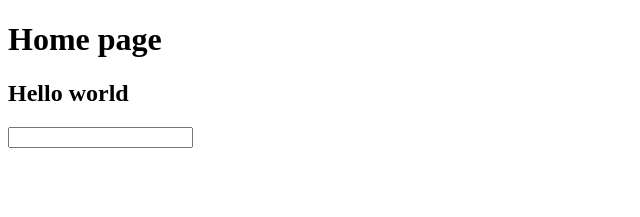
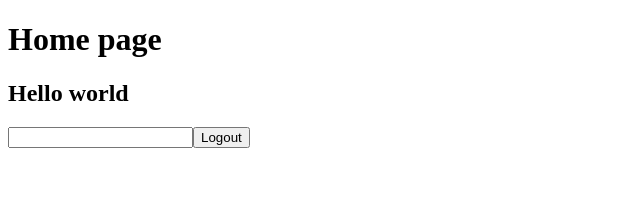
Before and after one commit to apsys-mx/apsys.frontend.base, a React (Vite) app: page / in a window 1280 px wide. Shown: the top 217 px of the page, without its empty margins (0-640 px from the left). Built offline with nearby package versions, Linux system fonts and the light colour scheme; what redux-oidc would draw is missing.

Commit message:
Implements logout

```diff
--- a/src/features/home/index/home.jsx
+++ b/src/features/home/index/home.jsx
@@ -4,6 +4,8 @@ import { getTitle } from '../home.selectors'
 import { setTitle } from '../home.slice'
 
 import DesktopTemplate from './home.template'
+
+import userMananger from '../../../auth/user-manager'
 
 /**
  * Home component
@@ -13,8 +15,15 @@ const Home = () => {
 	const title = useSelector((state) => getTitle(state))
 
 	const onchangeTitle = (event) => dispatch(setTitle(event.target.value))
+	const onLogoutClick = () => userMananger.signoutRedirect()
 
-	return <DesktopTemplate title={title} onchangeTitle={onchangeTitle} />
+	return (
+		<DesktopTemplate
+			title={title}
+			onchangeTitle={onchangeTitle}
+			onLogoutClick={onLogoutClick}
+		/>
+	)
 }
 
 export default Home
--- a/src/features/home/index/home.template.jsx
+++ b/src/features/home/index/home.template.jsx
@@ -3,12 +3,13 @@ import React from 'react'
 /**
  * Home component
  */
-const HomeTemplate = ({ title, onchangeTitle }) => {
+const HomeTemplate = ({ title, onchangeTitle, onLogoutClick }) => {
 	return (
 		<div>
 			<h1>Home page</h1>
 			<h2>{title}</h2>
 			<input onChange={onchangeTitle} />
+			<button onClick={onLogoutClick}>Logout</button>
 		</div>
 	)
 }
```
Also changed, not shown: 1 other file (tests, documents, lock files or other folders).
